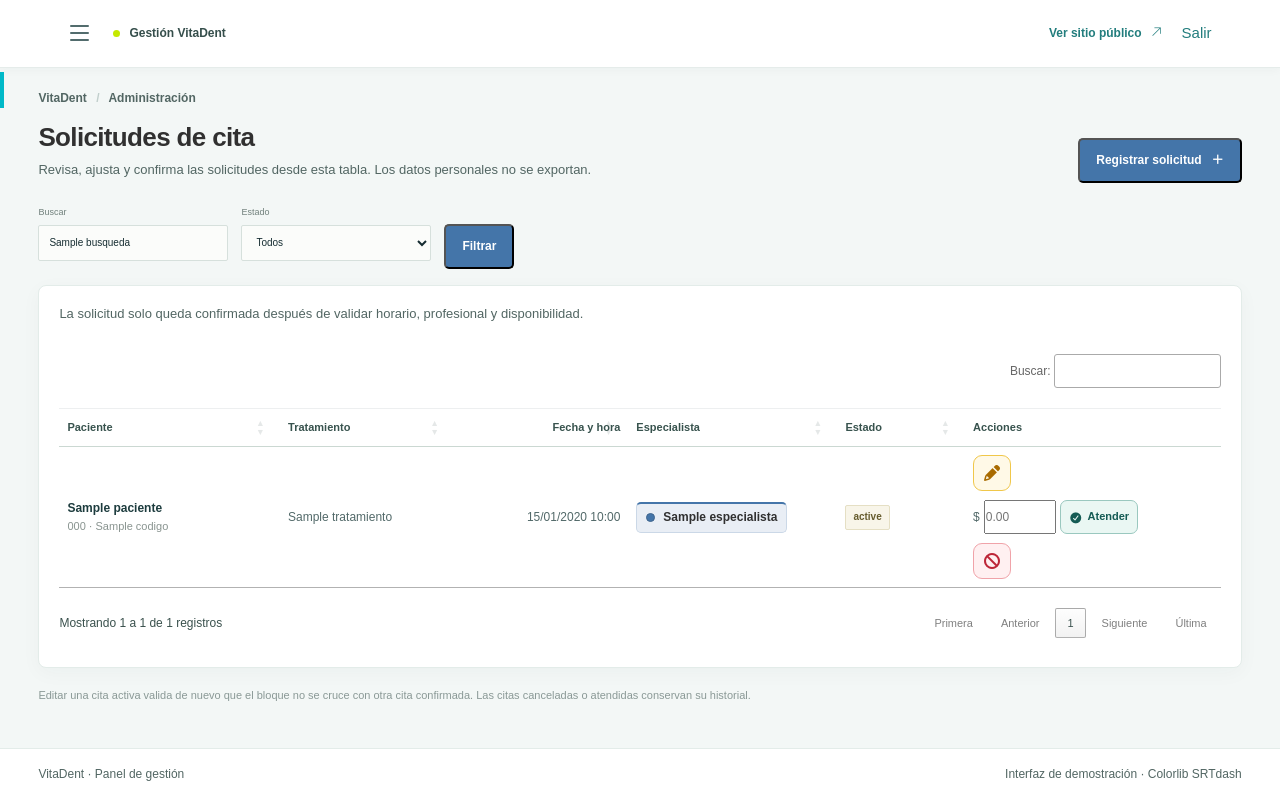
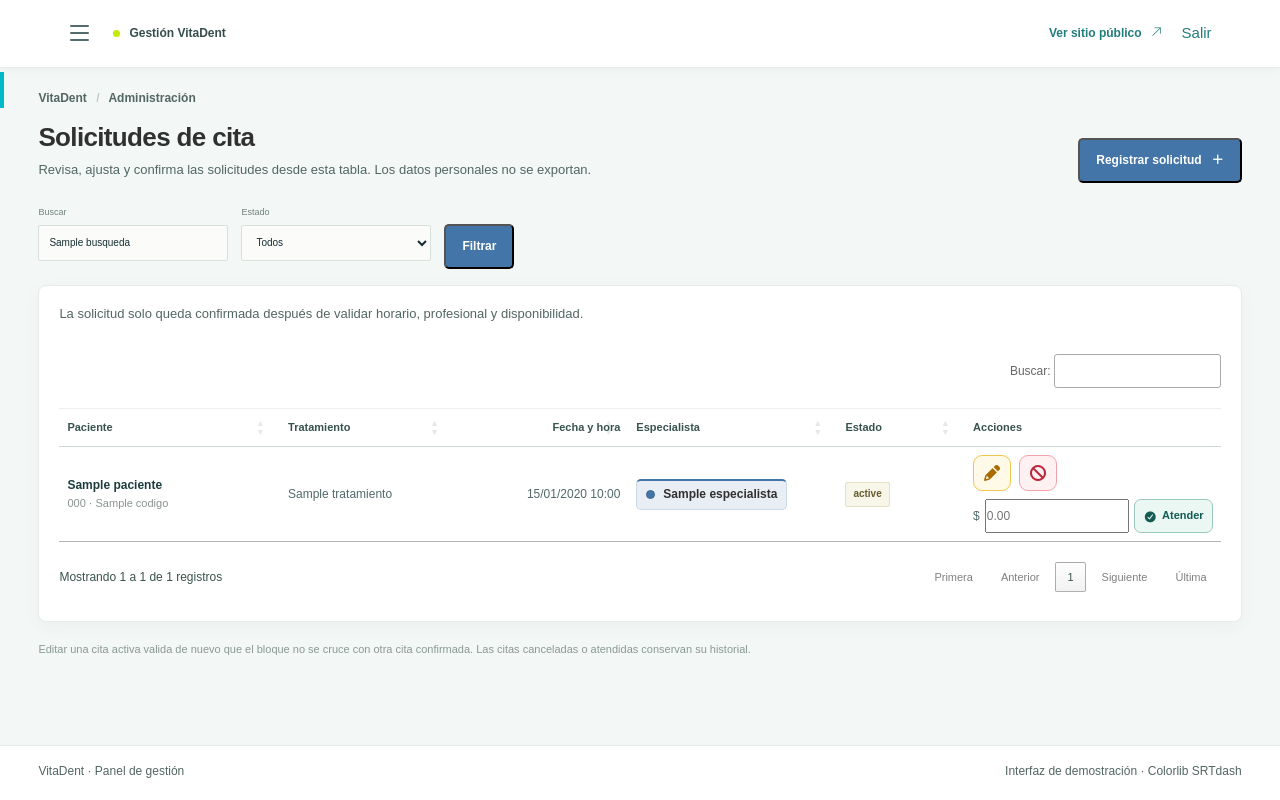
Before and after one commit to AaronChicaiza/AplicacionWebVitadent, a Django app: template web/templates/web/admin/citas.html in a window 1280 px wide. Shown: the part 32-832 px from the top of the page. After the commit the page ends 810 px from the top, so only its background shows below. Run offline with Django 5.2, Linux system fonts and the light colour scheme; the template is opened without the code that fills it: most values are stand-ins (such as "Sample title", 1, 10 or a date in 2020); some libraries are stand-ins or nearby versions.

Commit message:
Align appointment actions in two rows

```diff
--- a/web/static/web/css/admin-datatables.css
+++ b/web/static/web/css/admin-datatables.css
@@ -65,12 +65,13 @@
 #tabla-citas th:nth-child(5) { width: 11%; }
 #tabla-citas th:nth-child(6) { width: 22%; }
 #tabla-citas .schedule-specialist-label { white-space: normal; }
-#tabla-citas .cita-actions { flex-wrap: wrap; justify-content: flex-start; white-space: normal; }
+#tabla-citas .cita-actions { display: grid; gap: 8px; justify-content: stretch; white-space: normal; min-width: 0; }
+#tabla-citas .cita-actions-main { display: flex; align-items: center; gap: 8px; min-width: 0; }
 #tabla-citas .cita-actions form { min-width: 0; }
-#tabla-citas .attendance-form { display: flex; flex-wrap: wrap; align-items: center; gap: 4px; width: 100%; margin: 2px 0; }
-#tabla-citas .attendance-form input { width: 72px; min-width: 0; height: 34px; }
+#tabla-citas .cita-actions form.attendance-form { display: grid; grid-template-columns: auto minmax(0, 1fr) auto; align-items: center; gap: 5px; width: 100%; min-width: 0; margin: 0; }
+#tabla-citas .attendance-form input { width: 100%; min-width: 0; height: 34px; }
 #tabla-citas .cita-action-button { display: inline-flex; align-items: center; justify-content: center; gap: 5px; min-height: 34px; padding: 5px 8px; border: 1px solid #9ac8bf; border-radius: 7px; background: #eaf7f3; color: #145b54; font-size: 11px; font-weight: 700; cursor: pointer; }
 #tabla-citas .cita-action-button:hover { background: #d3eee6; }
 #tabla-citas .cita-action-button:focus-visible { outline: 2px solid #087d83; outline-offset: 2px; }
 #tabla-citas .admin-icon-action { flex-shrink: 0; }
-@media (max-width: 850px) { #tabla-citas th, #tabla-citas td { padding-left: 5px; padding-right: 5px; font-size: 11px; } #tabla-citas .cita-action-button span { display: none; } }
+@media (max-width: 850px) { #tabla-citas th, #tabla-citas td { padding-left: 5px; padding-right: 5px; font-size: 11px; } #tabla-citas .cita-action-button span { display: none; } #tabla-citas .cita-action-button { width: 34px; padding: 5px; } }
--- a/web/templates/web/admin/citas.html
+++ b/web/templates/web/admin/citas.html
@@ -4,12 +4,12 @@
 <div class="admin-title-row"><div><h1>Solicitudes de cita</h1><p>Revisa, ajusta y confirma las solicitudes desde esta tabla. Los datos personales no se exportan.</p></div><button class="admin-primary" type="button" data-open-crud="citaModal" data-create-title="Registrar solicitud">Registrar solicitud <span>＋</span></button></div>
 <form class="filter-row" method="get"><label>Buscar <input type="search" name="q" value="{{ busqueda }}" placeholder="Paciente o código"></label><label>Estado <select name="estado"><option value="">Todos</option>{% for valor, etiqueta in estados_cita %}<option value="{{ valor }}" {% if estado_filtro == valor %}selected{% endif %}>{{ etiqueta }}</option>{% endfor %}</select></label><button class="admin-primary" type="submit">Filtrar</button></form>
 <section class="admin-panel admin-table-shell"><div class="admin-table-toolbar"><p>La solicitud solo queda confirmada después de validar horario, profesional y disponibilidad.</p></div><div class="table-responsive"><table class="admin-table" data-datatable data-export="none" data-action-column="5" id="tabla-citas"><thead><tr><th>Paciente</th><th>Tratamiento</th><th>Fecha y hora</th><th>Especialista</th><th>Estado</th><th>Acciones</th></tr></thead><tbody>
-{% for cita in citas %}<tr><td><strong>{{ cita.paciente.nombre_completo }}</strong><small>{{ cita.paciente.telefono }} · {{ cita.codigo }}</small></td><td>{{ cita.tratamiento.nombre }}</td><td data-order="{{ cita.fecha_hora_solicitada|date:'Y-m-d H:i:s' }}">{{ cita.fecha_hora_solicitada|date:'d/m/Y H:i' }}</td><td>{% if cita.especialista %}<span class="schedule-specialist-label {{ cita.especialista.clase_color_agenda }}"><span class="specialist-label-dot" aria-hidden="true"></span>{{ cita.especialista.nombre_completo }}</span>{% else %}<span class="muted-note">Por asignar</span>{% endif %}</td><td><span class="status status-pending">{{ cita.get_estado_display }}</span>{% if cita.estado == 'atendida' and cita.monto_ingreso != None %}<small>${{ cita.monto_ingreso|floatformat:2 }} registrado</small>{% endif %}</td><td><div class="admin-crud-actions cita-actions">
+{% for cita in citas %}<tr><td><strong>{{ cita.paciente.nombre_completo }}</strong><small>{{ cita.paciente.telefono }} · {{ cita.codigo }}</small></td><td>{{ cita.tratamiento.nombre }}</td><td data-order="{{ cita.fecha_hora_solicitada|date:'Y-m-d H:i:s' }}">{{ cita.fecha_hora_solicitada|date:'d/m/Y H:i' }}</td><td>{% if cita.especialista %}<span class="schedule-specialist-label {{ cita.especialista.clase_color_agenda }}"><span class="specialist-label-dot" aria-hidden="true"></span>{{ cita.especialista.nombre_completo }}</span>{% else %}<span class="muted-note">Por asignar</span>{% endif %}</td><td><span class="status status-pending">{{ cita.get_estado_display }}</span>{% if cita.estado == 'atendida' and cita.monto_ingreso != None %}<small>${{ cita.monto_ingreso|floatformat:2 }} registrado</small>{% endif %}</td><td><div class="admin-crud-actions cita-actions"><div class="cita-actions-main">
 {% if cita.estado != 'cancelada' and cita.estado != 'atendida' %}<button type="button" class="admin-icon-action admin-icon-action-edit" title="Editar solicitud" aria-label="Editar solicitud {{ cita.codigo }}" data-edit-record="citaModal" data-edit-title="Editar solicitud {{ cita.codigo }}" data-record-id="{{ cita.pk }}" data-record-paciente="{{ cita.paciente_id }}" data-record-tratamiento="{{ cita.tratamiento_id }}" data-record-especialista="{{ cita.especialista_id|default_if_none:'' }}" data-record-sucursal="{{ cita.sucursal_id|default_if_none:'' }}" data-record-fecha_hora_solicitada="{{ cita.fecha_hora_solicitada|date:'Y-m-d\TH:i' }}"><i class="fa fa-pencil admin-action-glyph" aria-hidden="true"></i></button>{% endif %}
 {% if cita.estado == 'solicitada' or cita.estado == 'reprogramada' %}<form method="post">{% csrf_token %}<input type="hidden" name="cita_id" value="{{ cita.pk }}"><button class="cita-action-button cita-action-confirm" name="accion" value="confirmar" type="submit"><i class="fa fa-check" aria-hidden="true"></i><span>Confirmar</span></button></form>{% endif %}
-{% if cita.estado == 'confirmada' or cita.estado == 'reprogramada' %}<form class="attendance-form" method="post">{% csrf_token %}<input type="hidden" name="cita_id" value="{{ cita.pk }}"><label class="visually-hidden" for="monto-ingreso-{{ cita.pk }}">Ingreso recibido en dólares para {{ cita.codigo }}</label><span aria-hidden="true">$</span><input aria-label="Ingreso recibido en dólares" id="monto-ingreso-{{ cita.pk }}" name="monto_ingreso" type="number" min="0" max="99999999.99" step="0.01" placeholder="0.00" required><button class="cita-action-button cita-action-attend" name="accion" value="atender" type="submit"><i class="fa fa-check-circle" aria-hidden="true"></i><span>Atender</span></button></form>{% endif %}
+
 {% if cita.estado != 'cancelada' and cita.estado != 'atendida' %}<form method="post" data-delete-confirm="La cita cambiará al estado Cancelada y permanecerá en el historial.">{% csrf_token %}<input type="hidden" name="cita_id" value="{{ cita.pk }}"><button class="admin-icon-action admin-icon-action-danger" name="accion" value="cancelar" type="submit" title="Cancelar cita" aria-label="Cancelar cita {{ cita.codigo }}"><i class="fa fa-ban admin-action-glyph" aria-hidden="true"></i></button></form>{% endif %}
-</div></td></tr>{% endfor %}</tbody></table></div>{% if not citas %}<div class="admin-table-empty"><strong>No hay solicitudes para mostrar</strong><p>Las nuevas solicitudes del asistente aparecerán aquí. También puedes registrar una solicitud manualmente.</p></div>{% endif %}</section>
+</div>{% if cita.estado == 'confirmada' or cita.estado == 'reprogramada' %}<form class="attendance-form" method="post">{% csrf_token %}<input type="hidden" name="cita_id" value="{{ cita.pk }}"><label class="visually-hidden" for="monto-ingreso-{{ cita.pk }}">Ingreso recibido en dólares para {{ cita.codigo }}</label><span aria-hidden="true">$</span><input aria-label="Ingreso recibido en dólares" id="monto-ingreso-{{ cita.pk }}" name="monto_ingreso" type="number" min="0" max="99999999.99" step="0.01" placeholder="0.00" required><button class="cita-action-button cita-action-attend" name="accion" value="atender" type="submit"><i class="fa fa-check-circle" aria-hidden="true"></i><span>Atender</span></button></form>{% endif %}</div></td></tr>{% endfor %}</tbody></table></div>{% if not citas %}<div class="admin-table-empty"><strong>No hay solicitudes para mostrar</strong><p>Las nuevas solicitudes del asistente aparecerán aquí. También puedes registrar una solicitud manualmente.</p></div>{% endif %}</section>
 <p class="admin-disclaimer">Editar una cita activa valida de nuevo que el bloque no se cruce con otra cita confirmada. Las citas canceladas o atendidas conservan su historial.</p>
 {% include 'web/admin/_crud_modal.html' with modal_id='citaModal' titulo_modal='Registrar solicitud' form=cita_form nota_modal='Una cita creada desde aquí comienza como solicitada. Usa Confirmar solo después de verificar la disponibilidad.' %}
 {% endblock %}
```
